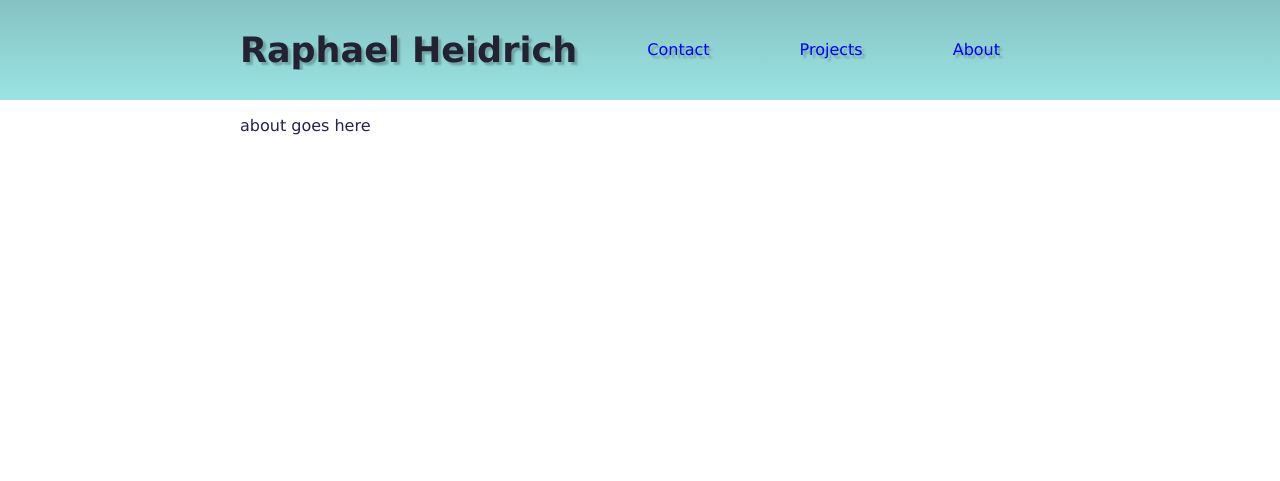
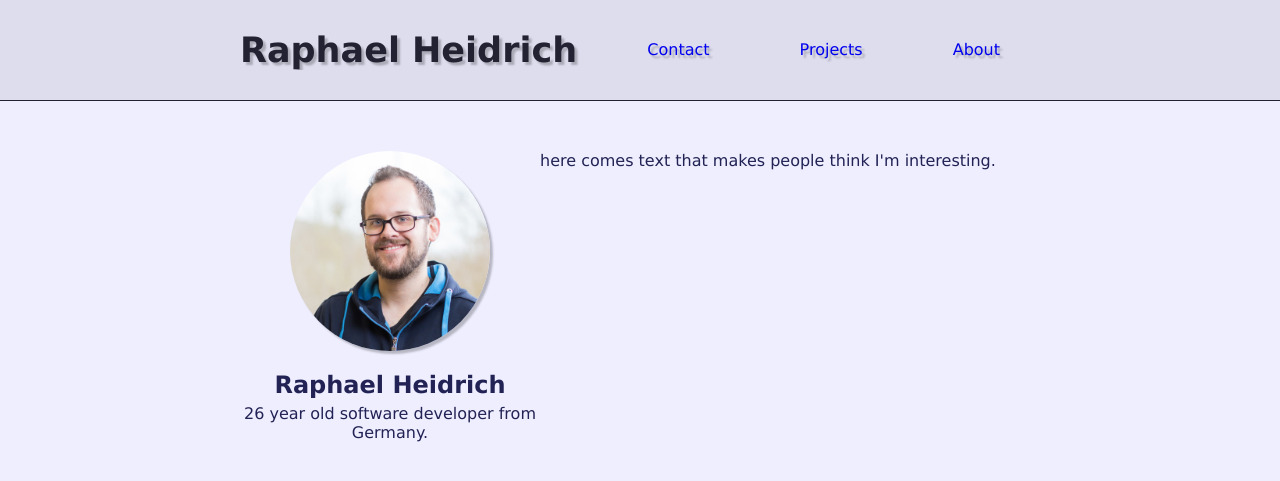
Before and after one commit to raphimulator/raphimulator-portfolio, a Jekyll site: the page built from about.html, in a window 1280 px wide. Shown: the top 481 px of the page. Built offline with Jekyll 4.4.1, drawn with Linux system fonts in a browser that asks for light colours.

Commit message:
contact+ contact css (still pretty bad css)

```diff
--- a/about.html
+++ b/about.html
@@ -2,4 +2,18 @@
 layout: default
 ---
 
-<p> about goes here </p>
+<div class="about-page">
+    <div class="profile-pic">
+    <img src="/assets/raphael-heidrich.jpg"></img>
+    <h2>Raphael Heidrich</h2>
+    <p>
+        26 year old software developer from Germany.
+    </p>
+    </div>
+    <div class="about-text">
+        <p>
+            here comes text that makes people think I'm interesting.
+        </p>
+    </div>
+
+</div>
--- a/contact.html
+++ b/contact.html
@@ -3,3 +3,5 @@
 ---
 
 <p> contact data goes here </p>
+
+<a class="contact-link twitter-item" href="https://twitter.com/raphimulator"><img src="/assets/twitter_logo.png"/> Follow me on Twitter </a>
--- a/css/common.css
+++ b/css/common.css
@@ -1,3 +1,4 @@
+/* ------ Default ------ */
 html{
     font-family: verdana, arial, sans-serif
 }
@@ -8,16 +9,13 @@
     border-radius:  10px;
     min-height: 500px;
     color: #222255;
+    background-color:  #eeeeff;;
 }
 
 header{
     height: 100px;
-  background: #3A5CC5; /* For browsers that do not support gradients */
-  background: -webkit-linear-gradient(#3A5CC5, white); /* For Safari 5.1 to 6.0 */
-  background: -o-linear-gradient(#3A5CC5, white); /* For Opera 11.1 to 12.0 */
-  background: -moz-linear-gradient(#3A5CC5, white); /* For Firefox 3.6 to 15 */
-  background: linear-gradient(#85C3C3, #9BE3E3); /* Standard syntax */
-
+    background-color: #ddddee;
+    border-bottom: 1px solid #222233;
 }
 
 .navbar, contents{
@@ -57,3 +55,49 @@
 .navbar a:hover{
     color: #777799;
 }
+/* ------ About ------ */
+
+.about-page{
+    margin-top: 50px;
+}
+.profile-pic{
+    float: left;
+    width: 300px;
+}
+.profile-pic h2, .profile-pic p{
+    text-align: center;
+    margin: 5px auto;
+}
+
+.profile-pic img{
+    height: 200px;
+    border-radius: 100px;
+    box-shadow: 3px 3px 2px rgba(20, 20, 20, 0.25);
+    display: block;
+    margin: 0 auto;
+    margin-bottom: 20px;
+}
+
+/* ------ Contact ------ */
+.contact-link {
+    background-color: #ddddee;
+    width: 300px;
+    float: left;
+    border-radius: 10px;
+}
+a.contact-link {
+    text-decoration: none;
+    color: #222233;
+}
+a:visited.contact-link {
+    color: #222233;
+}
+a:hover.contact-link {
+    background-color: #aaaabb;
+}
+
+.twitter-item img{
+    vertical-align: middle;
+    height: 50px;
+    margin: 20px;
+}
```
Also changed, not shown: assets/twitter_logo.png (added).
